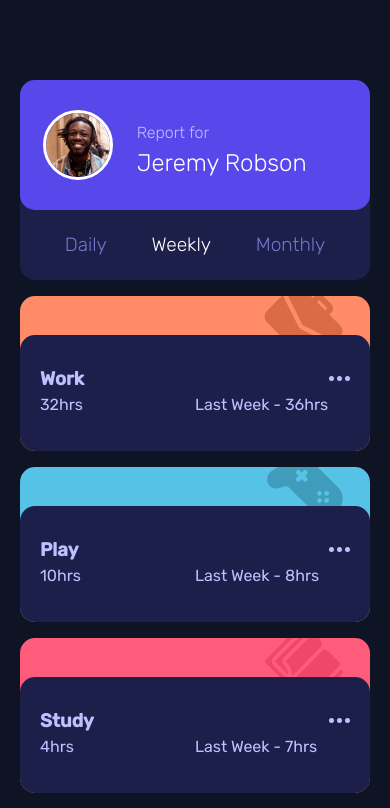
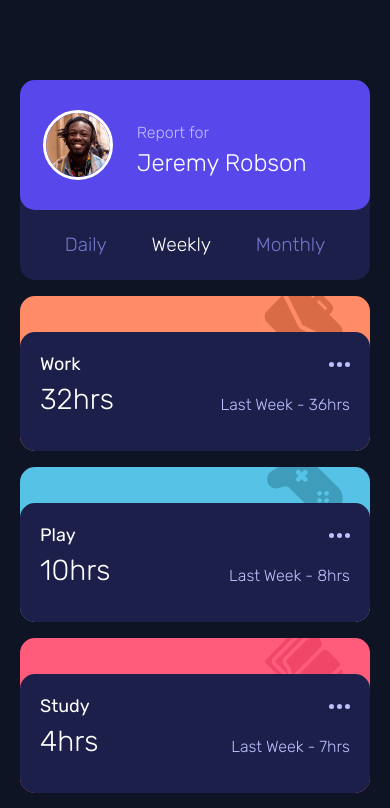
Before and after one commit to LucasEPK/time-tracking-dashboard, a plain HTML site: page index.html in a window 390 px wide. Shown: the top 808 px of the page. Drawn offline with Linux system fonts and the light colour scheme.

Commit message:
mobile version finished

```diff
--- a/data_to_html.js
+++ b/data_to_html.js
@@ -34,8 +34,8 @@ function daily() {
                     <div class="card_inside">
                         <h3>${activity.title}</h3>
                         <img src="images/icon-ellipsis.svg" alt="3 dots">
-                        <p class="current-${i}">${activity.timeframes.daily.current}hrs</p>
-                        <p class="previous-${i}">Yesterday - ${activity.timeframes.daily.previous}hrs</p>
+                        <p class="current">${activity.timeframes.daily.current}hrs</p>
+                        <p class="previous">Yesterday - ${activity.timeframes.daily.previous}hrs</p>
                     </div>
                 </div>
             `;
@@ -68,8 +68,8 @@ function weekly() {
                     <div class="card_inside">
                         <h3>${activity.title}</h3>
                         <img src="images/icon-ellipsis.svg" alt="3 dots">
-                        <p class="current-${i}">${activity.timeframes.weekly.current}hrs</p>
-                        <p class="previous-${i}">Last Week - ${activity.timeframes.weekly.previous}hrs</p>
+                        <p class="current">${activity.timeframes.weekly.current}hrs</p>
+                        <p class="previous">Last Week - ${activity.timeframes.weekly.previous}hrs</p>
                     </div>
                 </div>
             `;
@@ -102,8 +102,8 @@ function monthly() {
                     <div class="card_inside">
                         <h3>${activity.title}</h3>
                         <img src="images/icon-ellipsis.svg" alt="3 dots">
-                        <p class="current-${i}">${activity.timeframes.monthly.current}hrs</p>
-                        <p class="previous-${i}">Last Month - ${activity.timeframes.monthly.previous}hrs</p>
+                        <p class="current">${activity.timeframes.monthly.current}hrs</p>
+                        <p class="previous">Last Month - ${activity.timeframes.monthly.previous}hrs</p>
                     </div>
                 </div>
             `;
--- a/style.css
+++ b/style.css
@@ -72,8 +72,6 @@ body{
 }
 
 .radio_label{
-    cursor: pointer;
-
     color: hsl(235, 45%, 61%);/*desaturated blue*/
     font-weight: 300;
     font-size: 1.2rem;
@@ -131,16 +129,38 @@ body{
 .card_inside{
     display: grid;
     grid-template-columns: 1fr 1fr;
-    grid-template-rows: 1fr 1fr;
+    grid-template-rows: 1fr 2fr;
 
-    padding: 30px 20px;
+    padding: 19px 20px;
 
 
     background-color: hsl(235, 46%, 20%);/*dark blue*/
     border-radius: 15px;
 }
 
+.card_inside h3{
+    font-weight: 400;
+    color: white;
+
+    font-size: 1.125rem;/*18px*/
+
+    align-self: end;
+}
+
 .card_inside img{
+    justify-self: end;
+    align-self: center;
+}
+
+.current{
+    color: white;
+    font-size: 1.8rem;
+    font-weight: 300;
+}
+
+.previous{
+    font-weight: 300;
+
     justify-self: end;
     align-self: center;
 }
```
